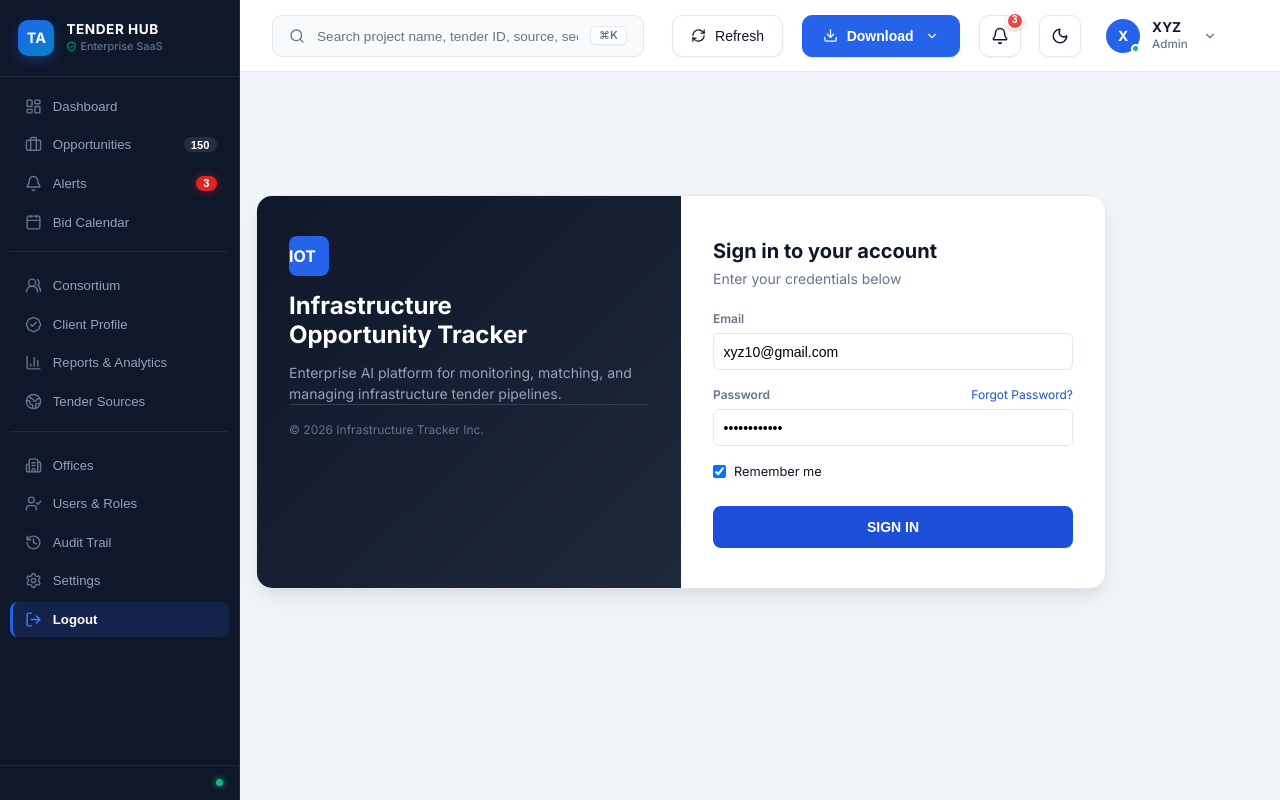
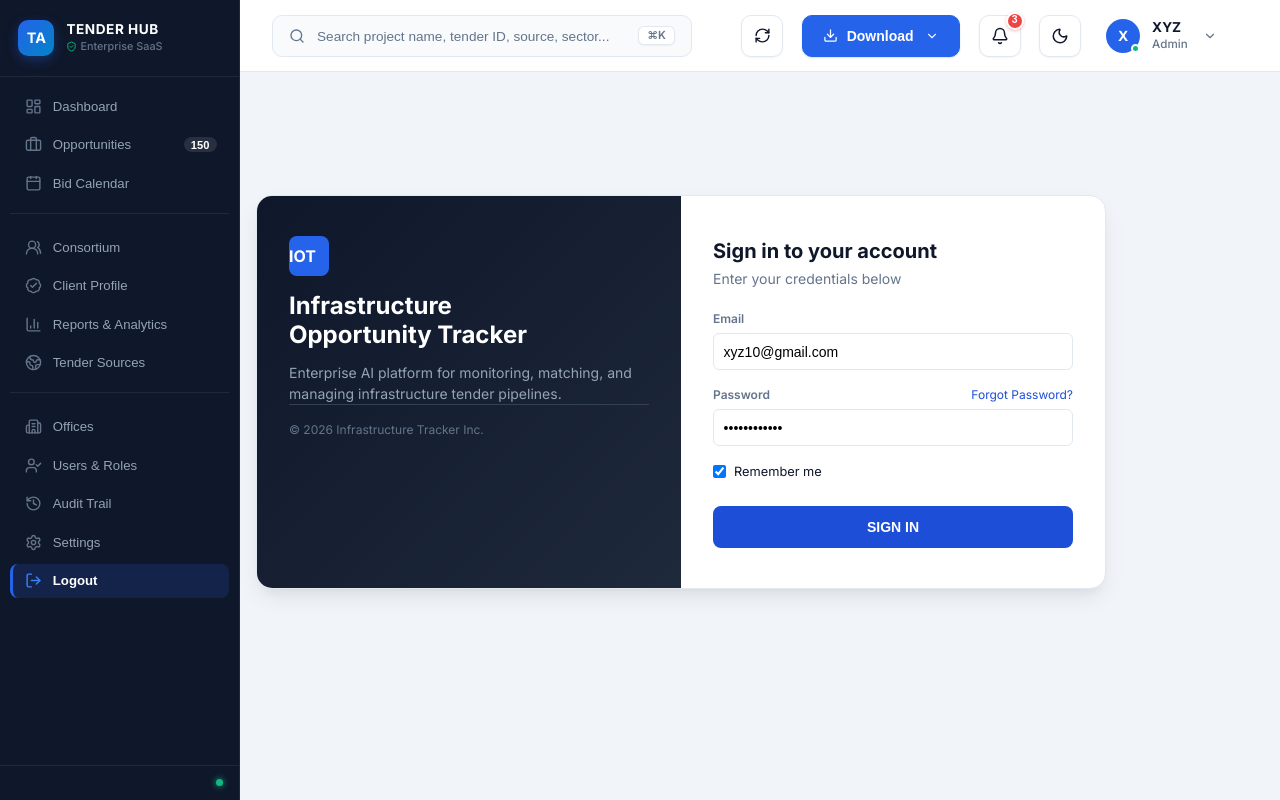
Before and after one commit to sakishnu50/Tender_Association, a React (Vite) app: page /login in a window 1280 px wide. Built offline with nearby package versions, Linux system fonts and the light colour scheme.

Commit message:
feat: add Header and Sidebar components with global CSS styles for dashboard layout

```diff
--- a/src/components/Header.jsx
+++ b/src/components/Header.jsx
@@ -167,15 +167,15 @@ export default function Header({
 
       {/* Header Action Controls */}
       <div className="header-actions">
-        {/* 2. Refresh Button: white background, rounded corners, subtle border, refresh icon + "Refresh" text */}
+        {/* 2. Refresh Button: icon-only */}
         <button
-          className="btn-header-refresh"
+          className="header-circle-btn"
           onClick={handleRefreshClick}
           title="Refresh Dashboard Data"
           disabled={isRefreshing}
+          aria-label="Refresh"
         >
-          <RefreshCw size={15} className={isRefreshing ? 'spin-icon' : ''} />
-          <span>{isRefreshing ? 'Refreshing...' : 'Refresh'}</span>
+          <RefreshCw size={17} className={isRefreshing ? 'spin-icon' : ''} />
         </button>
 
         {/* 3. Download Button: solid blue background, white text, rounded corners, download icon + "Download" + dropdown chevron */}
--- a/src/components/Sidebar.jsx
+++ b/src/components/Sidebar.jsx
@@ -3,7 +3,6 @@ import { useNavigate, useLocation } from 'react-router-dom';
 import {
   LayoutDashboard,
   Briefcase,
-  Bell,
   Calendar,
   Users2,
   BarChart3,
@@ -24,7 +23,6 @@ const navSections = [
     items: [
       { id: 'dashboard', label: 'Dashboard', icon: LayoutDashboard, path: '/' },
       { id: 'opportunities', label: 'Opportunities', icon: Briefcase, count: 150, path: '/opportunities' },
-      { id: 'alerts', label: 'Alerts', icon: Bell, count: 3, urgent: true, path: '/alerts' },
       { id: 'calendar', label: 'Bid Calendar', icon: Calendar, path: '/calendar' },
     ]
   },
--- a/src/index.css
+++ b/src/index.css
@@ -353,25 +353,25 @@ body {
 .btn-header-refresh {
   display: inline-flex;
   align-items: center;
-  gap: 0.55rem;
+  justify-content: center;
+  width: 42px;
   height: 42px;
-  padding: 0 1.15rem;
+  padding: 0;
   background-color: var(--bg-card);
   border: 1px solid var(--border-color);
   border-radius: 0.625rem;
   color: var(--text-main);
-  font-size: 0.875rem;
-  font-weight: 500;
   cursor: pointer;
   box-shadow: var(--shadow-xs);
   transition: all 0.2s cubic-bezier(0.4, 0, 0.2, 1);
-  white-space: nowrap;
+  flex-shrink: 0;
 }
 
 .btn-header-refresh:hover:not(:disabled) {
   background-color: var(--bg-subtle);
   border-color: #CBD5E1;
   box-shadow: var(--shadow-sm);
+  color: #2563EB;
 }
 
 .btn-header-refresh:disabled {
```
